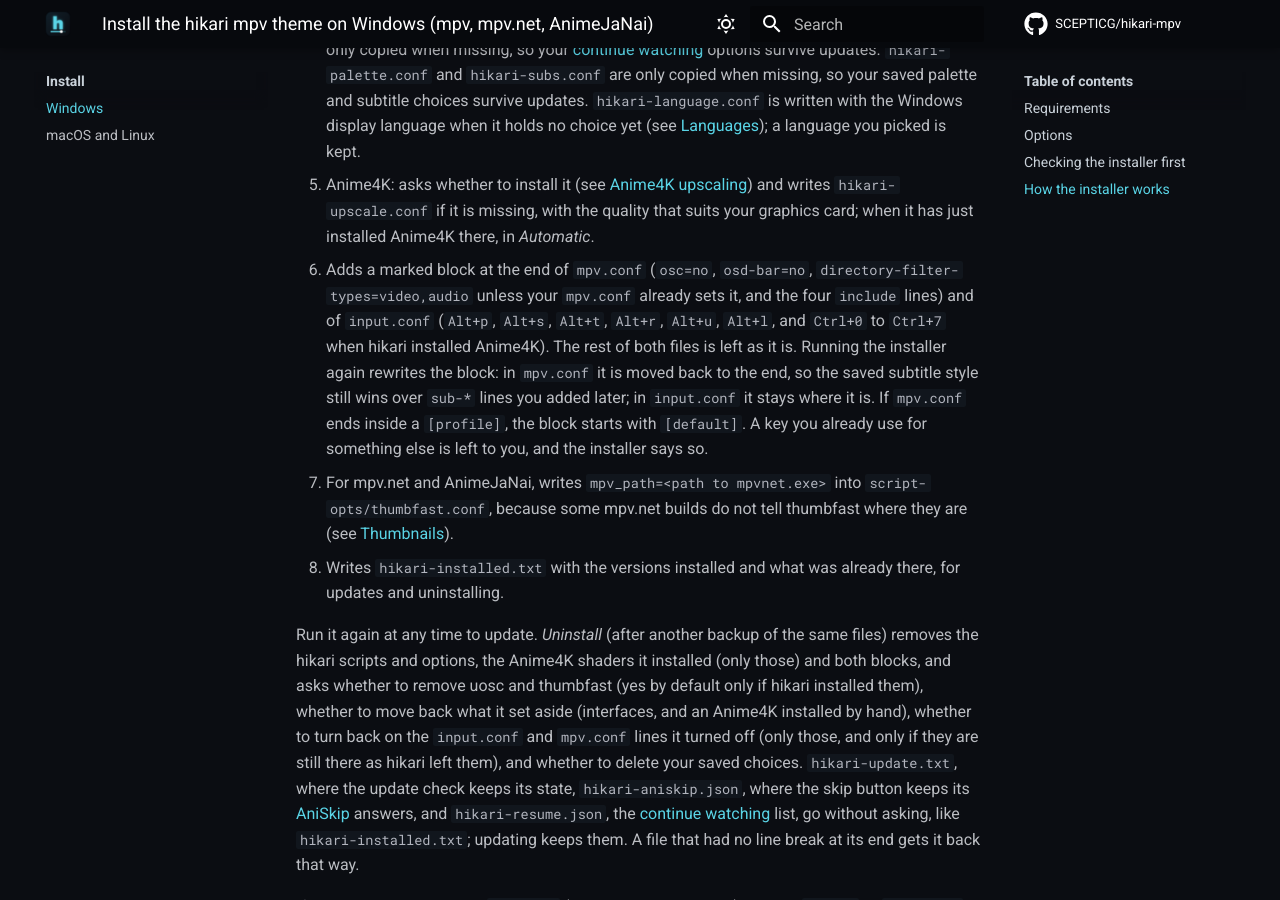
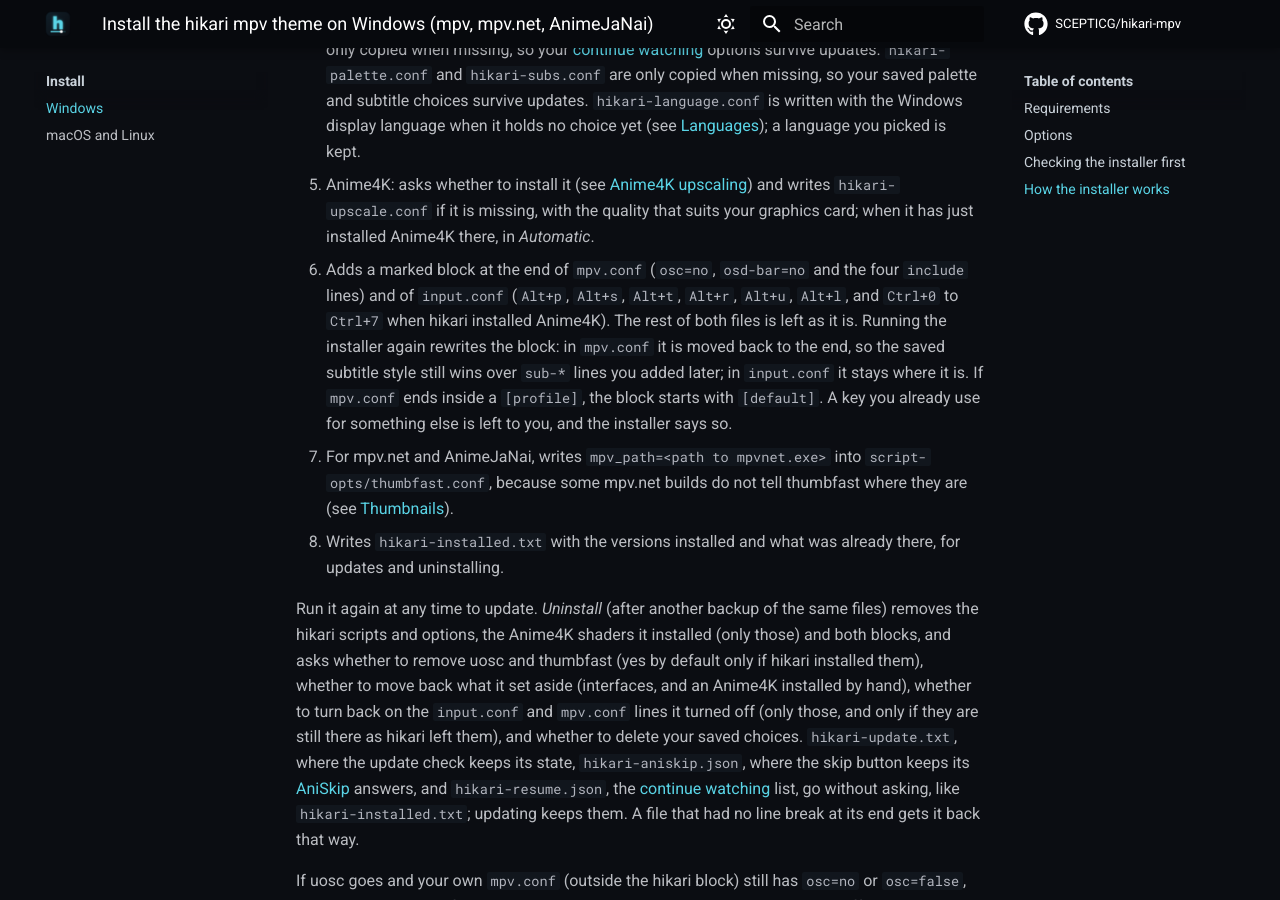
Before and after one commit to SCEPTICG/hikari-mpv, an MkDocs documentation site: the page built from docs/install/windows.md, in a window 1280 px wide and 900 px high, scrolled down 5271 px. Built offline with MkDocs 1.6.1 and Material for MkDocs 9.7.7, drawn with Linux system fonts in a browser that asks for light colours; comment, search, counter and statistics services are not loaded.

Commit message:
Revert "Instaladores: directory-filter-types=video,audio en el bloque de mpv.conf (salvo que el usuario ya lo tenga), para que la lista automática de la carpeta (autocreate-playlist, activa en mpv.net y AnimeJaNai) no meta las miniaturas -thumb.jpg de Jellyfin o Sonarr entre episodios. Web y pruebas"
This reverts commit d1b488c8308641826ff7e6acf47f8faae8951fd3.

```diff
--- a/docs/install/windows.md
+++ b/docs/install/windows.md
@@ -106,7 +106,7 @@ For each folder it:
 3. Downloads uosc 5.13.0 and thumbfast (fixed commit) from GitHub and checks their SHA256 before using them. uosc's own `uosc.conf` is not installed: hikari's is. Downloads only go over HTTPS to GitHub (a redirect only to GitHub's own download hosts), and a file whose SHA256 does not match is deleted, never used. When they are already installed exactly as pinned, they are neither downloaded nor copied again: for uosc, the record names this version and this zip and has the SHA256 of each file it copied, and every one of them is there, unchanged and not a link, with nothing else in `scripts\uosc`; thumbfast must be the pinned file byte for byte. Anything missing, changed or of another version, and they are installed again. The same goes for Anime4K: its version, its zip and the SHA256 of each shader are in the record.
 4. Copies the hikari scripts, `script-opts` and `script-modules` (`hikari-i18n.lua`, the texts the scripts share, and the other modules they use). `script-opts/hikari-resume.conf` is only copied when missing, so your [continue watching](../features/resume.md) options survive updates. `hikari-palette.conf` and `hikari-subs.conf` are only copied when missing, so your saved palette and subtitle choices survive updates. `hikari-language.conf` is written with the Windows display language when it holds no choice yet (see [Languages](../features/language.md)); a language you picked is kept.
 5. Anime4K: asks whether to install it (see [Anime4K upscaling](../features/anime4k.md)) and writes `hikari-upscale.conf` if it is missing, with the quality that suits your graphics card; when it has just installed Anime4K there, in *Automatic*.
-6. Adds a marked block at the end of `mpv.conf` (`osc=no`, `osd-bar=no`, `directory-filter-types=video,audio` unless your `mpv.conf` already sets it, and the four `include` lines) and of `input.conf` (`Alt+p`, `Alt+s`, `Alt+t`, `Alt+r`, `Alt+u`, `Alt+l`, and `Ctrl+0` to `Ctrl+7` when hikari installed Anime4K). The rest of both files is left as it is. Running the installer again rewrites the block: in `mpv.conf` it is moved back to the end, so the saved subtitle style still wins over `sub-*` lines you added later; in `input.conf` it stays where it is. If `mpv.conf` ends inside a `[profile]`, the block starts with `[default]`. A key you already use for something else is left to you, and the installer says so.
+6. Adds a marked block at the end of `mpv.conf` (`osc=no`, `osd-bar=no` and the four `include` lines) and of `input.conf` (`Alt+p`, `Alt+s`, `Alt+t`, `Alt+r`, `Alt+u`, `Alt+l`, and `Ctrl+0` to `Ctrl+7` when hikari installed Anime4K). The rest of both files is left as it is. Running the installer again rewrites the block: in `mpv.conf` it is moved back to the end, so the saved subtitle style still wins over `sub-*` lines you added later; in `input.conf` it stays where it is. If `mpv.conf` ends inside a `[profile]`, the block starts with `[default]`. A key you already use for something else is left to you, and the installer says so.
 7. For mpv.net and AnimeJaNai, writes `mpv_path=<path to mpvnet.exe>` into `script-opts/thumbfast.conf`, because some mpv.net builds do not tell thumbfast where they are (see [Thumbnails](../features/thumbnails.md)).
 8. Writes `hikari-installed.txt` with the versions installed and what was already there, for updates and uninstalling.
 
```
Also changed, not shown: docs/features/resume.md (+0 -2 lines), 5 other files.
